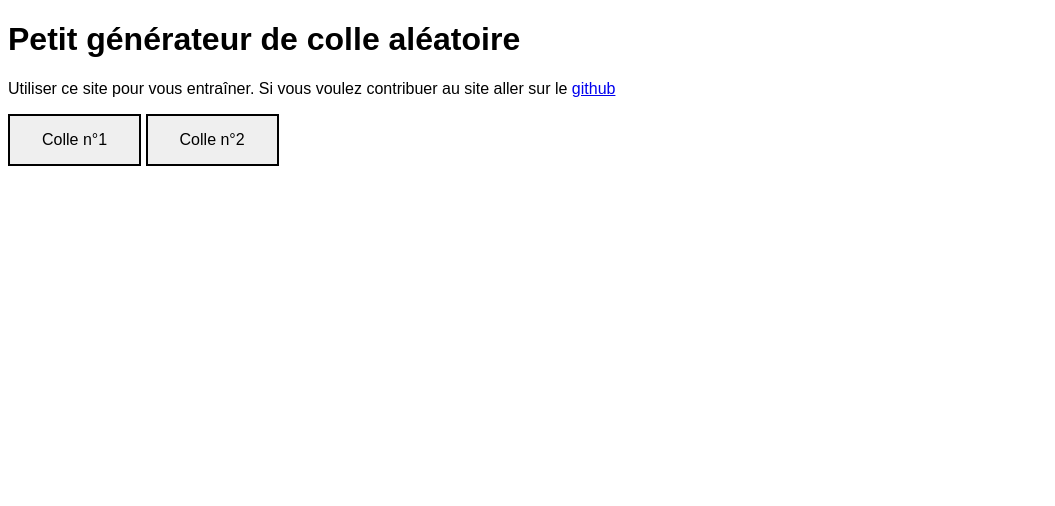
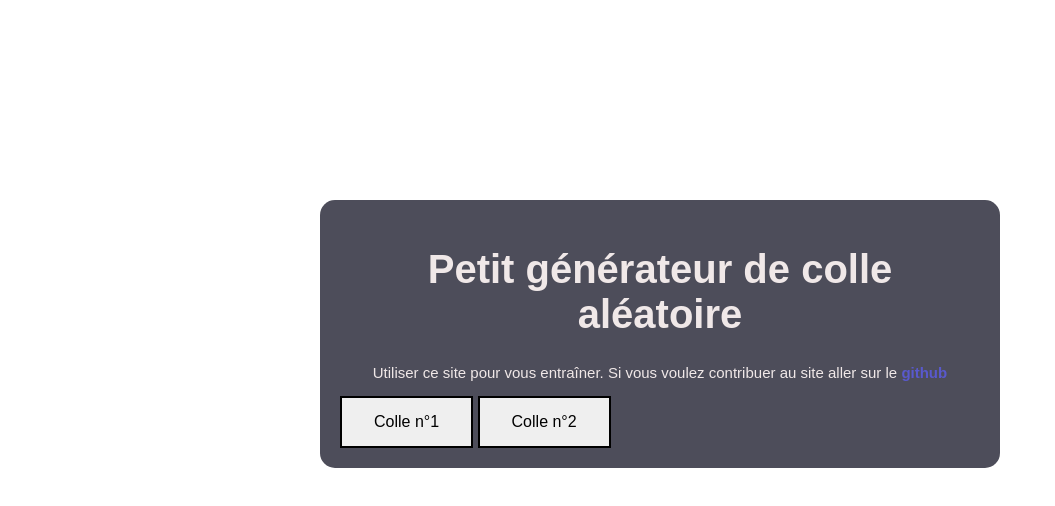
Before and after one commit to LouisGAUTHIER2/SiteColle, a plain HTML site: page index.html in a window 1280 px wide. Shown: the whole page, without its empty margins (0-1055 px from the left). Drawn offline with Linux system fonts and the light colour scheme.

```diff
--- a/index.html
+++ b/index.html
@@ -13,8 +13,8 @@
     </head>
     <body>
         <div id="DivIntro">
-            <h1>Petit générateur de colle aléatoire</h1>
-            <p>Utiliser ce site pour vous entraîner. Si vous voulez contribuer au site aller sur le <a href="https://github.com/LouisGAUTHIER2/SiteColle">github</a></p>
+            <h1 id="TitreIntro">Petit générateur de colle aléatoire</h1>
+            <p id="TexteIntro">Utiliser ce site pour vous entraîner. Si vous voulez contribuer au site aller sur le <a id="refGitHub" href="https://github.com/LouisGAUTHIER2/SiteColle">github</a></p>
             <button id="ButDebuter1">Colle n°1</button>
             <button id="ButDebuter2">Colle n°2</button>
         </div>
--- a/style.css
+++ b/style.css
@@ -33,3 +33,44 @@ button:hover {
     background-color: red;
     color: white;
 }
+
+#ButDebuter {
+    background-color: rgb(89, 89, 205);
+    color: rgb(240, 232, 232);
+    border: none;
+    border-radius: 10px;
+    padding: 10px 24px;
+    width: 50%;
+    margin: auto;
+    display: flex;
+    justify-content: center;
+    margin-top: 25px;
+}
+
+#DivIntro{
+    position: absolute;
+    top: 25%;
+    left: 25%;
+    color: rgb(240, 232, 232);
+    margin: auto;
+    padding: 20px;
+    background-color: rgb(77, 77, 90);
+    border-radius: 15px;
+    width: 50%;
+}
+
+#TitreIntro {
+    text-align: center;
+    font-size: 40px;
+}
+
+#TexteIntro {
+    text-align: center;
+    font-size: 15px;
+}
+
+#refGitHub {
+    color: rgb(89, 89, 205);
+    text-decoration: none;
+    font-weight: bold;
+}
```
